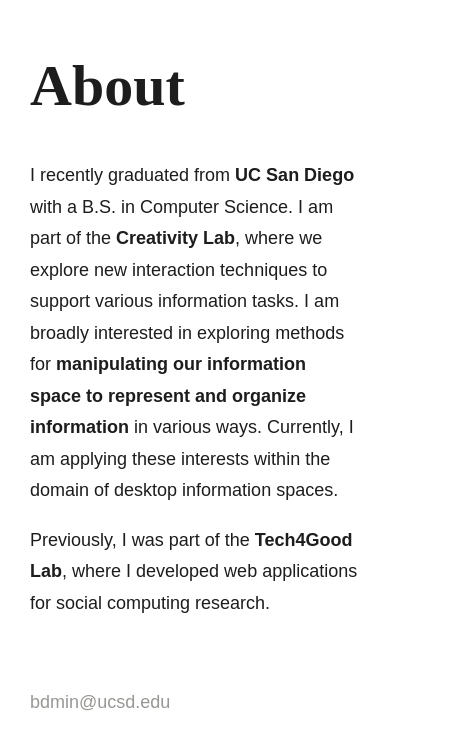
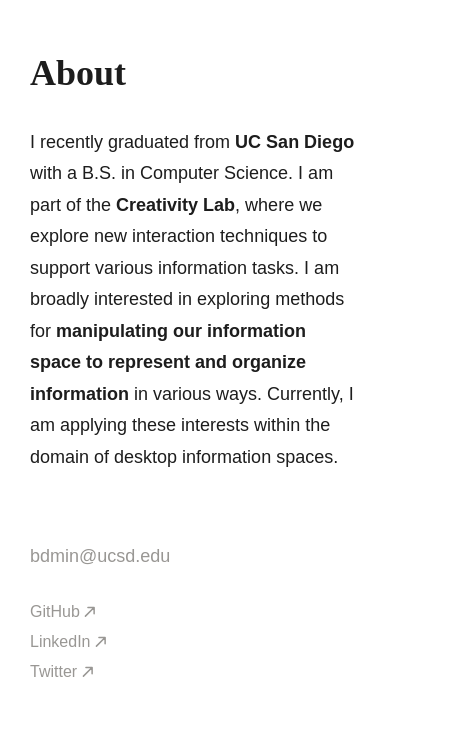
Before and after one commit to bdhmin/portfolio, a React (Create React App) app: page / in a window 390 px wide. Shown: the part 808-1557 px from the top of the page, 451 px wide, since content can reach past the window. Built offline with nearby package versions, Linux system fonts and the light colour scheme; no server answers; a web font is replaced by a local one.

Commit message:
Fixed responsiveness of mobile

```diff
--- a/src/App/App.scss
+++ b/src/App/App.scss
@@ -7,6 +7,7 @@
   display: flex;
   align-items: flex-start;
   justify-content: center;
+  overflow-x: hidden;
 
   font-size: calc(10px + 2vmin);
   color: #1D1D1D;
@@ -101,12 +102,12 @@ p {
 
 @media screen and (max-width: 480px) {
   h1 {
-    font-size: 64px;
+    font-size: 36px;
   }
 
   h2 {
     font-family: 'lemonde-journal', serif;
-    font-size: 78px; // less than 32px
+    font-size: 36px; // less than 32px
     font-weight: 700;
     margin: 0 0 0.4em 0;
   }
--- a/src/App/pages/About/about.js
+++ b/src/App/pages/About/about.js
@@ -45,9 +45,9 @@ function About() {
               I am a part of the <a className="creativity" href="https://creativity.ucsd.edu/" target="_blank" rel="noreferrer">Creativity Lab</a>, where I build systems to improve workflows for productivity.
               I have been particularly interested in ways to enable greater manipulation and organization of workspaces to better support multi-application workflows.
             </p> */}
-            <p>
+            {/* <p>
               Previously, I was part of the <a className="t4g" href="https://tech4good.soe.ucsc.edu/#/" target="_blank" rel="noreferrer">Tech4Good Lab</a>, where I developed web applications for social computing research.
-            </p>
+            </p> */}
             {/* <p>
               I discovered my interest in app development for productivity while I developed social computing web apps in professor David T. Lee's lab.
               I was introduced to many differnt uses of online platforms to support growth in communities.
--- a/src/App/pages/About/about.scss
+++ b/src/App/pages/About/about.scss
@@ -193,9 +193,6 @@
 @media screen and (max-width: 840px) {
   .About {
     // TEMPORARY BORDER
-    h2 {
-      font-size: 58px;
-    }
 
     .AboutBox {
       // border: solid 1px pink;
```
